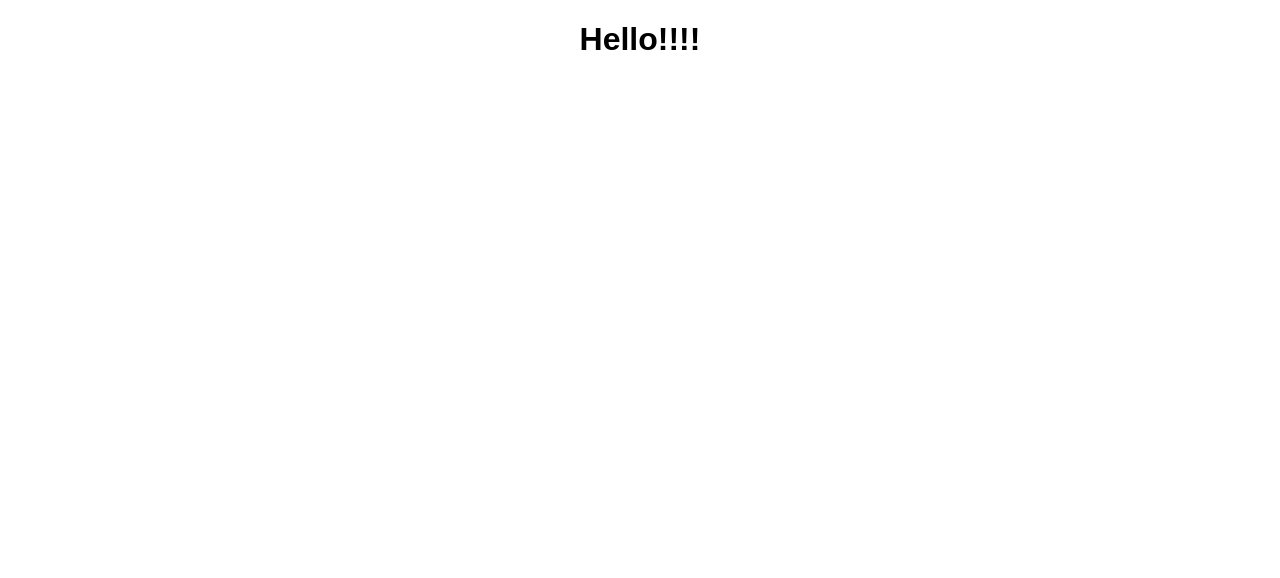
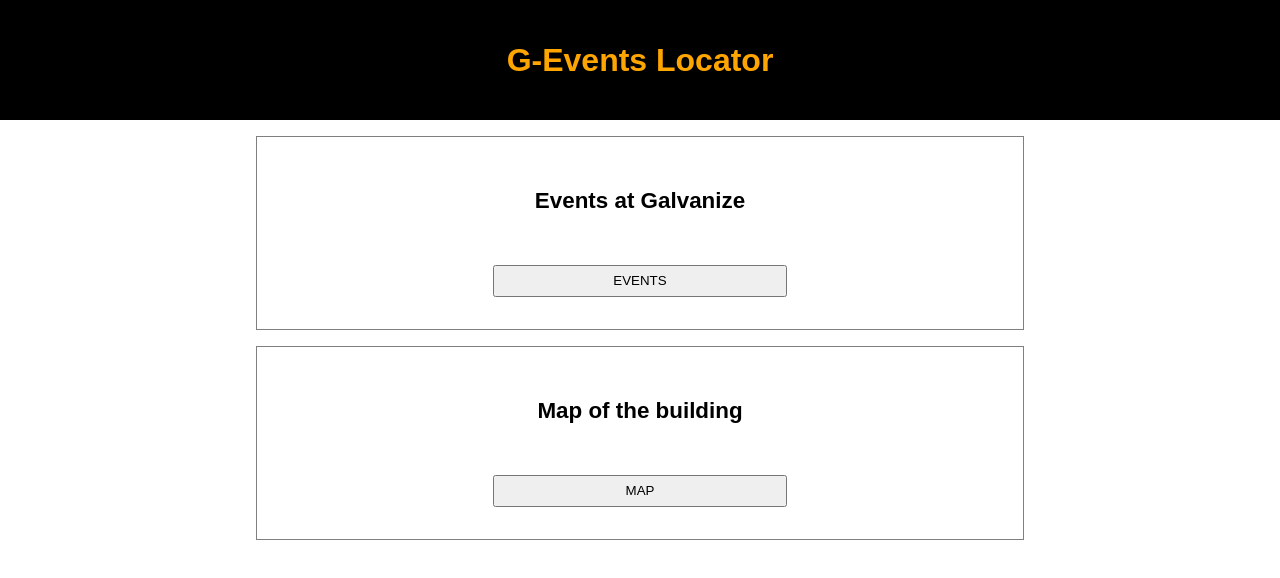
Before and after one commit to Vision-X/G-Events-Frontend, a React (Create React App) app: page / in a window 1280 px wide. Shown: the top 578 px of the page. Built offline with nearby package versions, Linux system fonts and the light colour scheme.

Commit message:
builds basic shell Components for Header and Buttons, adjusts styles to accomdate new jsx elements

```diff
--- a/src/App.js
+++ b/src/App.js
@@ -1,11 +1,17 @@
 import React, { Component } from 'react';
 import './App.css';
+import Header from './Header.jsx';
+import EventButton from './EventButton.jsx';
+import MapButton from './MapButton.jsx';
+
 
 class App extends Component {
   render() {
     return (
       <div className="App">
-        <h1>Hello!!!!</h1>
+        <Header />
+        <EventButton />
+        <MapButton />
       </div>
     );
   }
--- /dev/null
+++ b/src/EventButton.jsx
@@ -0,0 +1,14 @@
+import React, { Component } from 'react';
+
+class EventButton extends Component {
+  render() {
+    return (
+      <div id="event-btn-component" class="flex-column">
+        <h2>Events at Galvanize</h2>
+        <button type="button">EVENTS</button>
+      </div>
+    );
+  }
+};
+
+export default EventButton;
--- /dev/null
+++ b/src/Header.jsx
@@ -0,0 +1,13 @@
+import React, { Component } from 'react';
+
+class Header extends Component {
+  render() {
+    return (
+      <header>
+        <h1>G-Events Locator</h1>
+      </header>
+    );
+  }
+};
+
+export default Header;
--- /dev/null
+++ b/src/MapButton.jsx
@@ -0,0 +1,14 @@
+import React, { Component } from 'react';
+
+class MapButton extends Component {
+  render() {
+    return (
+      <div id="map-btn-component" class="flex-column">
+        <h2>Map of the building</h2>
+        <button type="button">MAP</button>
+      </div>
+    );
+  }
+};
+
+export default MapButton;
--- a/src/index.css
+++ b/src/index.css
@@ -4,10 +4,46 @@
   font-family: sans-serif;
 }
 
-h1 {
-  font-size: 2rem;
+div Header {
+  background-color: black;
+  display: flex;
+  justify-content: center;
+  align-items: center;
+  margin: auto;
+  max-width: 100vw;
+  height: 120px;
+  text-align: center;
 }
 
-h2 {
+div h1 {
+  margin: 0;
+  font-size: 2rem;
+  color: orange;
+}
+
+div h2 {
   font-size: 1.4rem;
 }
+
+#event-btn-component,
+#map-btn-component {
+  border: solid gray 1px;
+  height: 20vh;
+  margin: 1rem 20%;
+  padding: 1rem;
+  max-width: 60%;
+}
+
+#event-btn-component button,
+#map-btn-component button {
+  height: 2rem;
+  margin: 0 30%;
+  width: 40%;
+}
+
+.flex-column {
+  display: flex;
+  flex-direction: column;
+  justify-content: space-around;
+
+}
```
